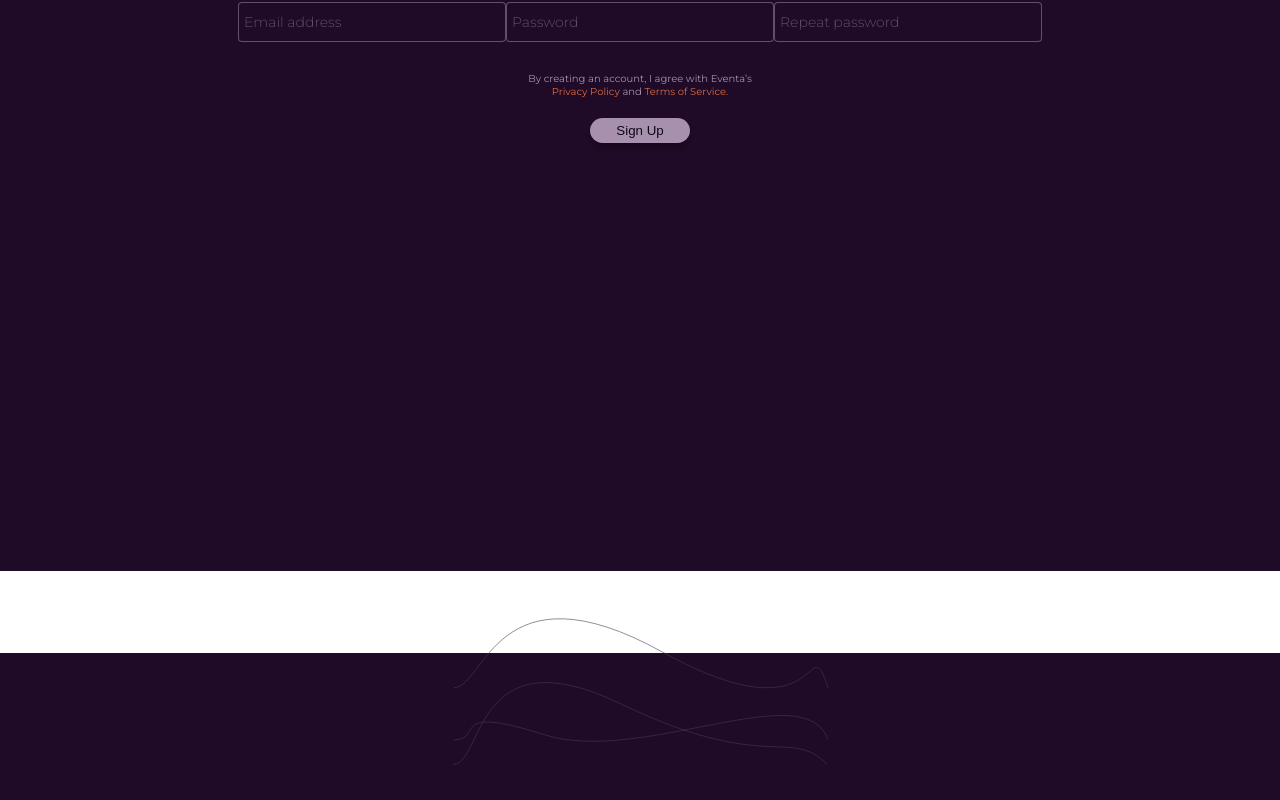
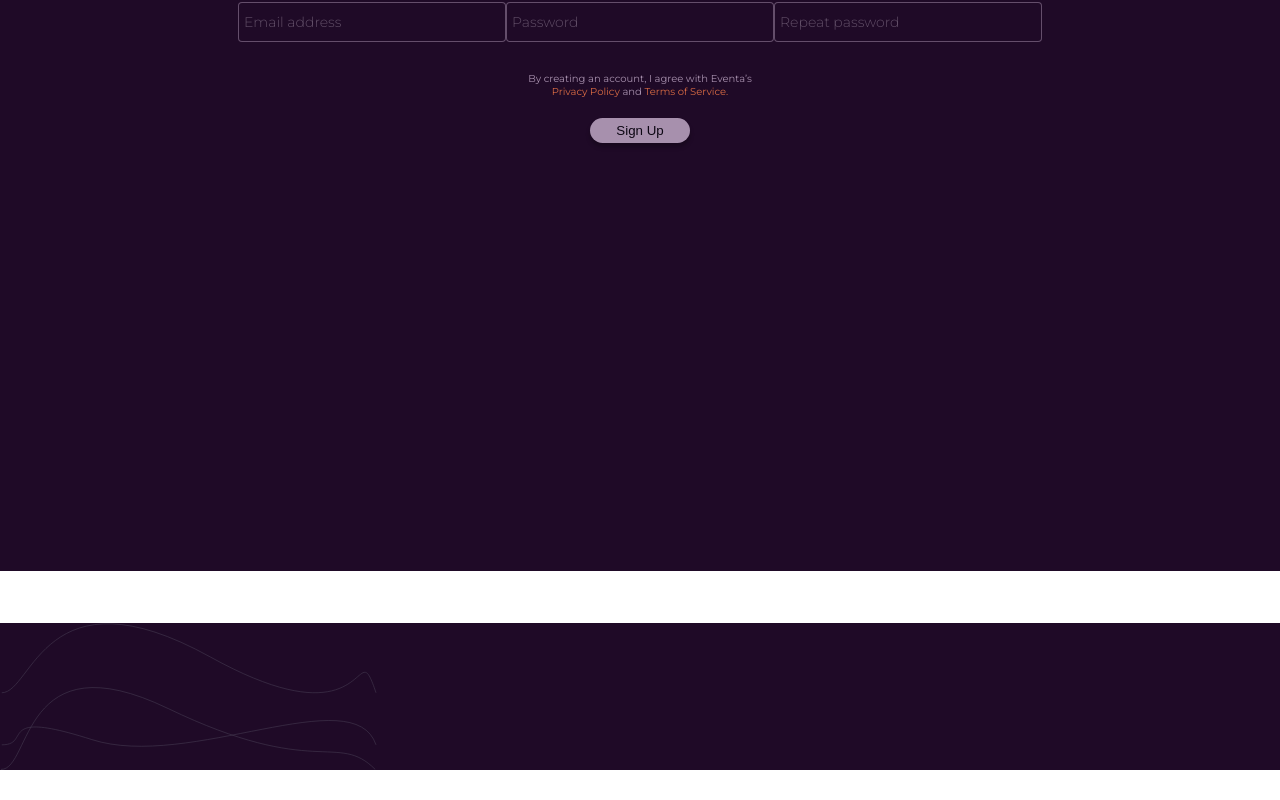
Before and after one commit to bcholokava/edevelopment, a React (Create React App) app: page /signup in a window 1280 px wide. Shown: the part 229-1029 px from the top of the page. After the commit the page ends 999 px from the top, so only its background shows below. Built offline with nearby package versions, Linux system fonts and the light colour scheme.

Commit message:
Fixed line overlay

```diff
--- a/src/components/Lines.js
+++ b/src/components/Lines.js
@@ -1,6 +1,3 @@
-import frLine from "../imagesmb/lines/line1.svg";
-import secLine from "../imagesmb/lines/line2.svg";
-import thLine from "../imagesmb/lines/line1.svg";
 import "../styles/lines.css";
 import anime from "animejs/lib/anime.es.js";
 
--- a/src/styles/filter.css
+++ b/src/styles/filter.css
@@ -152,6 +152,13 @@
 }
 
 @media (min-width: 375px) {
+  .filter-mb {
+    display: flex;
+    margin-top: 2.5rem;
+    justify-content: center;
+    align-items: center;
+    position: relative;
+  }
   .gaming {
     position: absolute;
     top: -4.6rem;
--- a/src/styles/lines.css
+++ b/src/styles/lines.css
@@ -1,14 +1,5 @@
 .lines-mb {
-  margin-top: -3rem;
+  margin-top: -6rem;
   display: flex;
   flex-direction: column;
-  align-items: center;
 }
-
-.lines {
-  display: flex;
-  justify-content: center;
-  align-items: center;
-  position: relative;
-  top: -3.5rem;
-}
```
